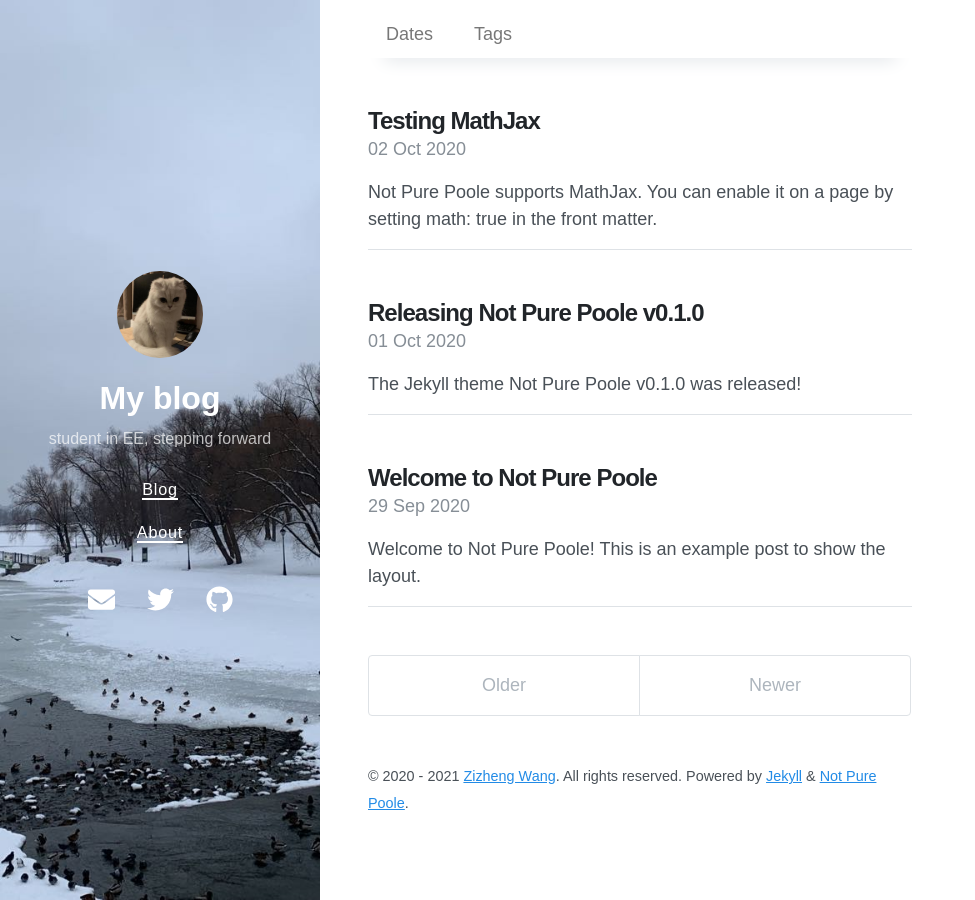
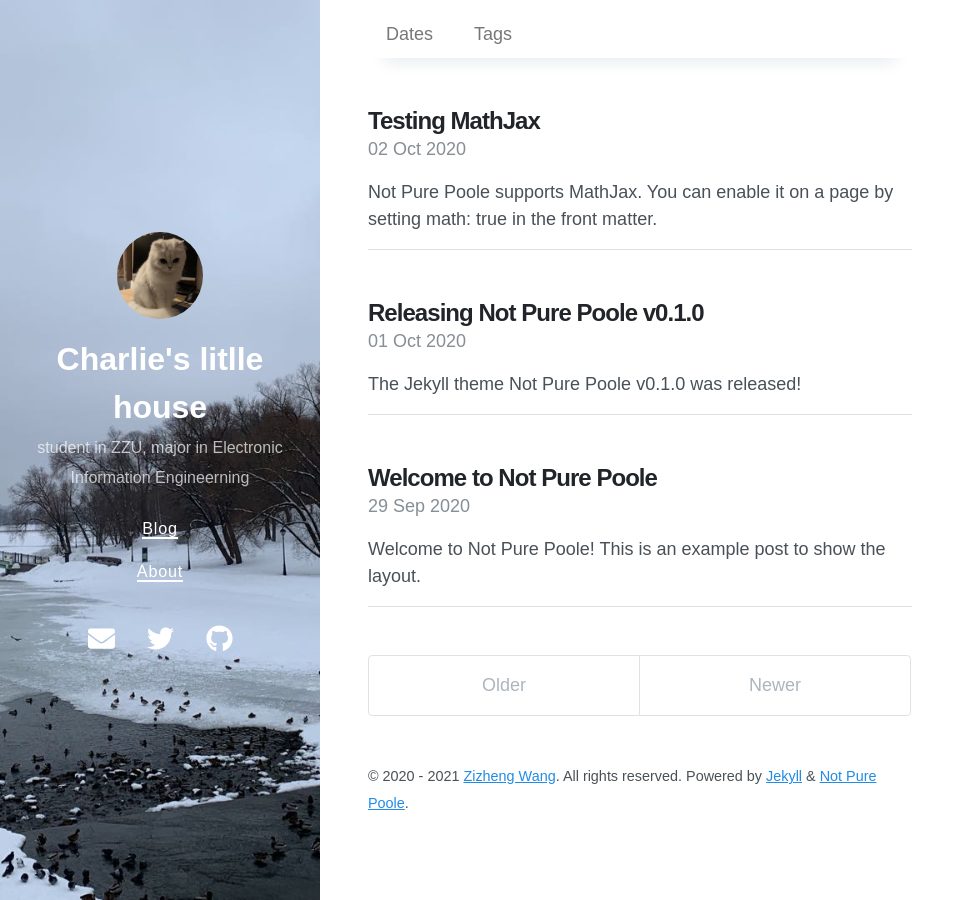
Before and after one commit to wzz1206/wzz1206.github.io, a Jekyll site: the page built from index.html, in a window 1280 px wide. Shown: the whole page, without its empty margins (0-975 px from the left). Built offline with Jekyll 4.4.1, drawn with Linux system fonts in a browser that asks for light colours; nearby versions of some CDN libraries; the list of posts is cut into pages by our own code.

Commit message:
Update _config.yml

```diff
--- a/_config.yml
+++ b/_config.yml
@@ -1,6 +1,6 @@
 # Setup
-title: My blog
-description: student in EE, stepping forward
+title: "Charlie's litlle house "
+description: student in ZZU, major in Electronic Information Engineerning
 url: https://vszhub.github.io
 avatar: /avatar.jpeg
 paginate: 5
```
